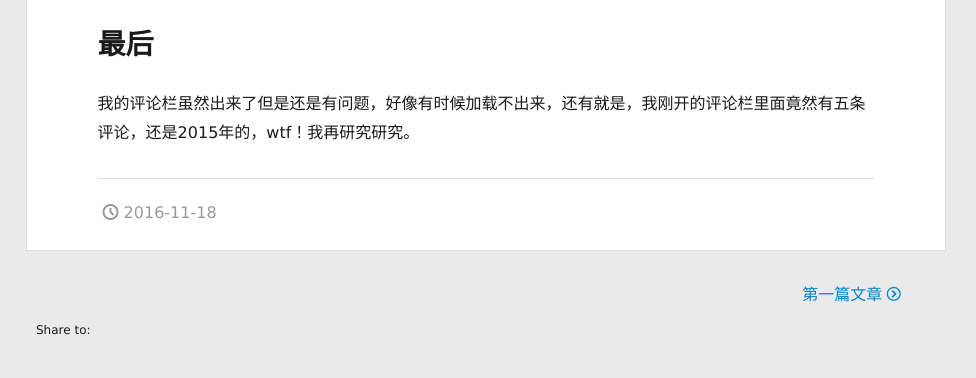
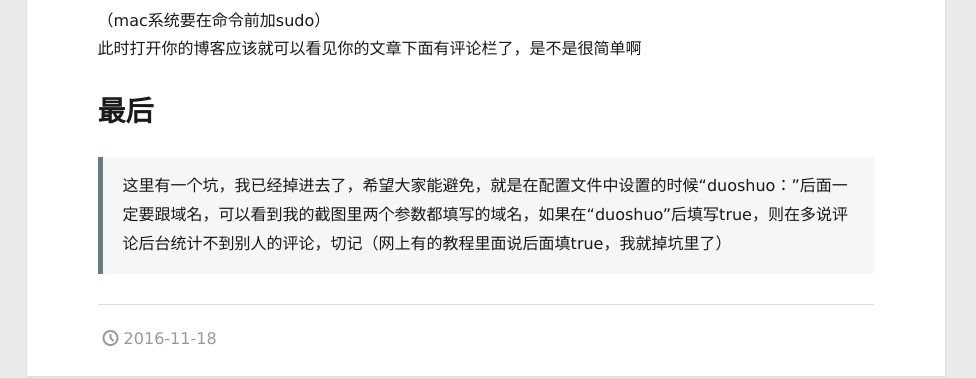
Before and after one commit to little-great/little-great.github.io, a plain HTML site: page 2016/11/18/添加多说评论/index.html in a window 1280 px wide and 2398 px high. Shown: the part 1831-2209 px from the top of the page, 304-1280 px from the left. Drawn offline with Linux system fonts and the light colour scheme; a script that the page names is missing; files whose address does not match are found by name.

Commit message:
Site updated: 2016-11-19 23:04:32

```diff
--- a/2016/11/18/添加多说评论/index.html
+++ b/2016/11/18/添加多说评论/index.html
@@ -16,7 +16,7 @@
 <meta property="og:description" content="多说简介多说是一款追求极致体验的社会化评论框，可以用微博、QQ、人人、豆瓣等帐号登录并评论。功能强大且永久免费。Hexo 默认使用的评论插件是国外的 Disqus，。对于国内来说，使用多说无非是最好的。这篇文章就介绍下如何在 Hexo 中添加多说评论插件">
 <meta property="og:image" content="http://yoursite.com/images/duoshuo1.png">
 <meta property="og:image" content="http://yoursite.com/images/peizhi.png">
-<meta property="og:updated_time" content="2016-11-18T15:21:31.000Z">
+<meta property="og:updated_time" content="2016-11-19T15:03:40.000Z">
 <meta name="twitter:card" content="summary">
 <meta name="twitter:title" content="yilia主题添加多说评论">
 <meta name="twitter:description" content="多说简介多说是一款追求极致体验的社会化评论框，可以用微博、QQ、人人、豆瓣等帐号登录并评论。功能强大且永久免费。Hexo 默认使用的评论插件是国外的 Disqus，。对于国内来说，使用多说无非是最好的。这篇文章就介绍下如何在 Hexo 中添加多说评论插件">
@@ -167,7 +167,9 @@
 <h2 id="第二步"><a href="#第二步" class="headerlink" title="第二步"></a>第二步</h2><p>打开yilia主题下的配置文件_config.yml<br><img src="/images/peizhi.png" alt=""><br>将配置文件中的这部分改成我这个样子，将其中我的域名替换成你自己的域名即可。然后保存。</p>
 <h2 id="第三步"><a href="#第三步" class="headerlink" title="第三步"></a>第三步</h2><p>用终端在你的hexo文件夹下(你把hexo配置在哪个文件夹下，就是哪个文件夹，我的是在blog下)输入<br><figure class="highlight plain"><table><tr><td class="gutter"><pre><div class="line">1</div><div class="line">2</div><div class="line">3</div></pre></td><td class="code"><pre><div class="line">hexo clean</div><div class="line">hexo g</div><div class="line">hexo d</div></pre></td></tr></table></figure></p>
 <p>（mac系统要在命令前加sudo）<br>此时打开你的博客应该就可以看见你的文章下面有评论栏了，是不是很简单啊</p>
-<h1 id="最后"><a href="#最后" class="headerlink" title="最后"></a>最后</h1><p>我的评论栏虽然出来了但是还是有问题，好像有时候加载不出来，还有就是，我刚开的评论栏里面竟然有五条评论，还是2015年的，wtf！我再研究研究。</p>
+<h1 id="最后"><a href="#最后" class="headerlink" title="最后"></a>最后</h1><blockquote>
+<p>这里有一个坑，我已经掉进去了，希望大家能避免，就是在配置文件中设置的时候“duoshuo：”后面一定要跟域名，可以看到我的截图里两个参数都填写的域名，如果在“duoshuo”后填写true，则在多说评论后台统计不到别人的评论，切记（网上有的教程里面说后面填true，我就掉坑里了）</p>
+</blockquote>
 
 
     </div>
```
Also changed, not shown: images/peizhi.png.
